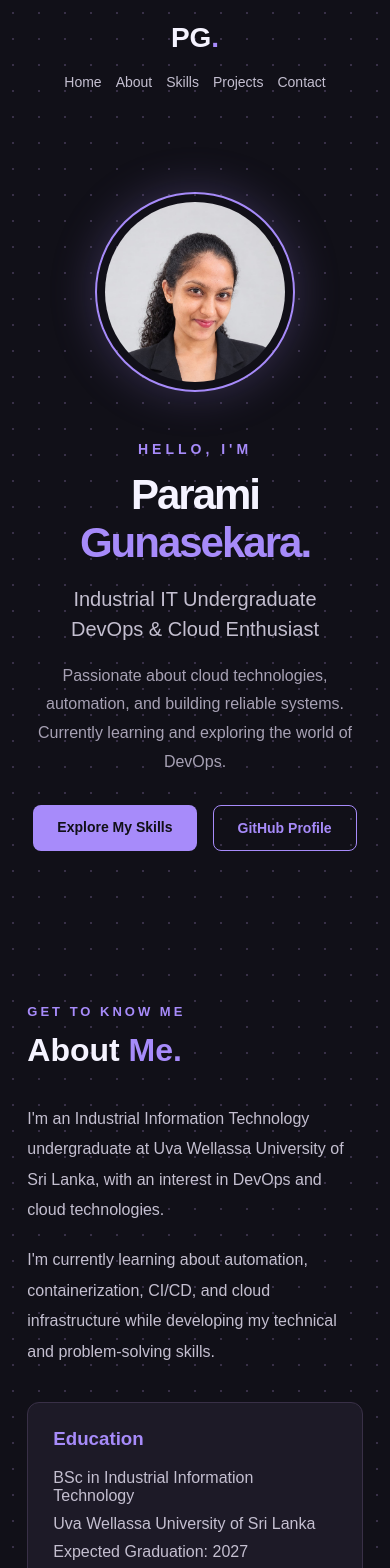
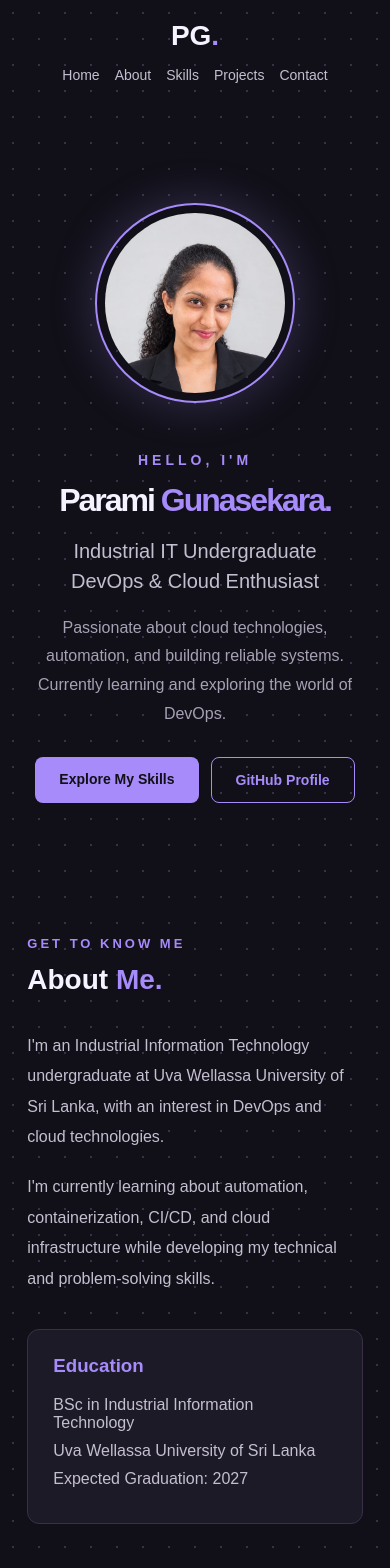
Before and after one commit to ParamiGunasekara/parami-portfolio, a React (Vite) app: page / in a window 390 px wide. Shown: the top 1568 px of the page. Built offline with nearby package versions, Linux system fonts and the light colour scheme.

Commit message:
Improve mobile responsiveness

```diff
--- a/src/App.css
+++ b/src/App.css
@@ -437,3 +437,55 @@
     height: 200px;
   }
 }
+
+/* Mobile responsiveness */
+@media (max-width: 768px) {
+  .navbar {
+    flex-wrap: wrap;
+    justify-content: center;
+    gap: 15px;
+    padding: 20px;
+  }
+
+  .nav-links {
+    display: flex;
+    flex-wrap: wrap;
+    justify-content: center;
+    gap: 15px;
+  }
+
+  .hero {
+    padding: 100px 7% 60px;
+    min-height: auto;
+  }
+
+  .hero h1 {
+    font-size: clamp(32px, 8vw, 48px);
+  }
+
+  .about-section,
+  .skills-section,
+  .certifications-section,
+  .contact-section {
+    padding: 60px 7%;
+  }
+
+  .section-title {
+    font-size: clamp(28px, 6vw, 40px);
+  }
+}
+
+@media (max-width: 480px) {
+  .hero-buttons {
+    flex-wrap: wrap;
+    gap: 12px;
+  }
+
+  .contact-links {
+    grid-template-columns: 1fr;
+  }
+
+  .certificate-card {
+    padding: 22px;
+  }
+}
```
